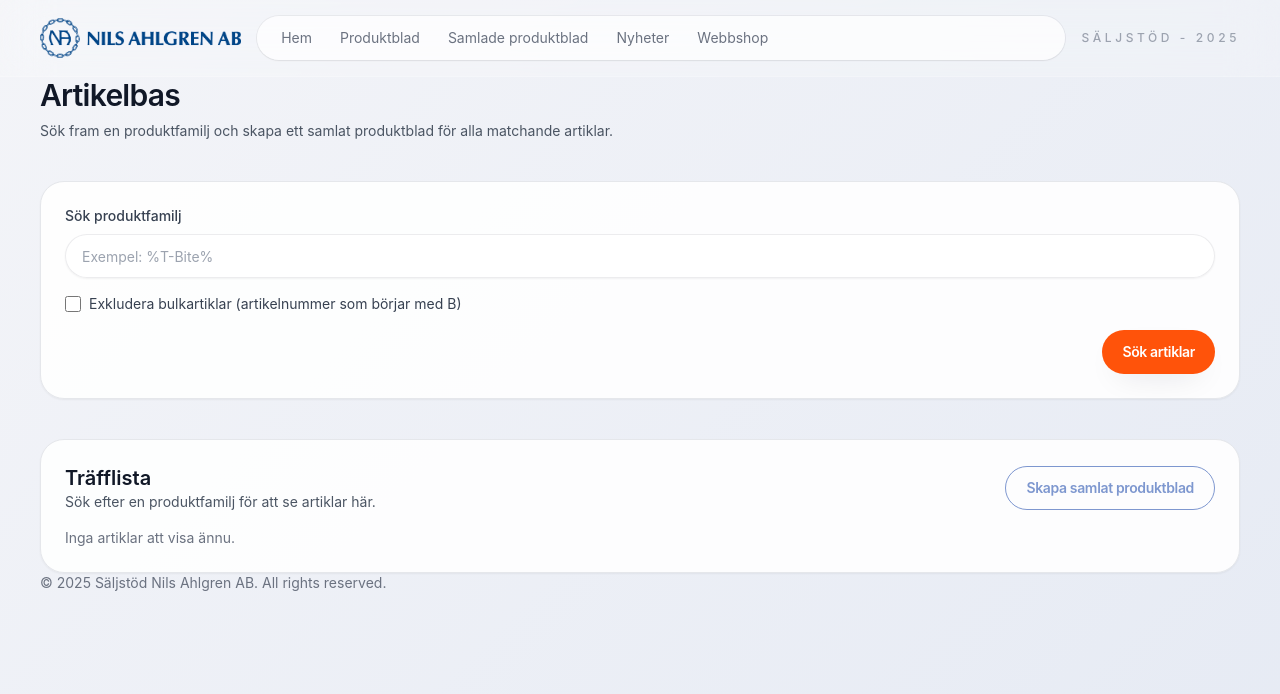
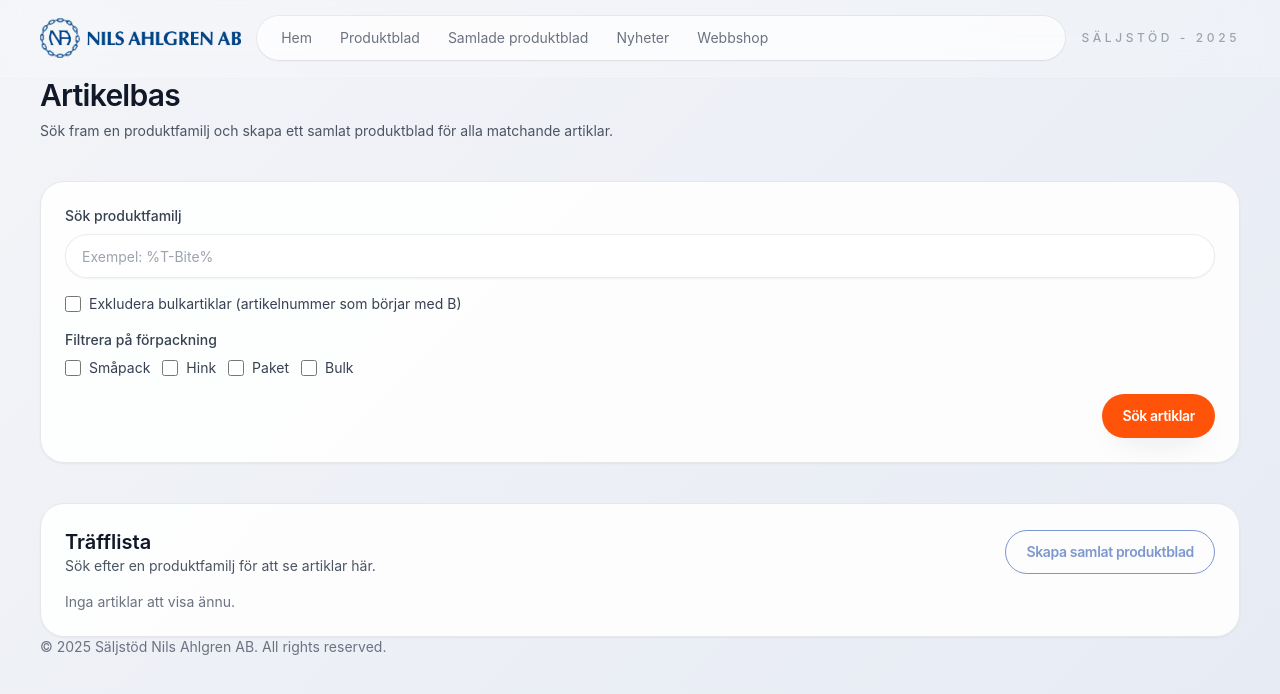
Before and after one commit to stockenb/saljstod-copy, a Next.js app: page /artikelbas in a window 1280 px wide. Shown: the top 694 px of the page. Built offline with nearby package versions, Linux system fonts and the light colour scheme.

Commit message:
Add packaging filters to Artikelbas search

```diff
--- a/app/api/artikelbas/family/route.ts
+++ b/app/api/artikelbas/family/route.ts
@@ -1,6 +1,14 @@
 import { NextRequest, NextResponse } from "next/server";
 
 import { findArticles } from "@/lib/artikelbas-feed";
+import {
+  PACKAGING_FILTER_VALUES,
+  type PackagingFilterValue,
+} from "@/lib/artikelbas-filters";
+
+function isPackagingFilterValue(value: string): value is PackagingFilterValue {
+  return (PACKAGING_FILTER_VALUES as readonly string[]).includes(value);
+}
 
 export async function GET(request: NextRequest) {
   const url = new URL(request.url);
@@ -8,6 +16,9 @@ export async function GET(request: NextRequest) {
   const excludeBulkParam = url.searchParams.get("excludeBulk");
   const excludeBulk =
     excludeBulkParam === "1" || excludeBulkParam?.toLowerCase() === "true";
+  const packagingFilters = url.searchParams
+    .getAll("packaging")
+    .filter(isPackagingFilterValue);
 
   if (!query || !query.trim()) {
     return NextResponse.json(
@@ -17,7 +28,7 @@ export async function GET(request: NextRequest) {
   }
 
   try {
-    const articles = await findArticles(query, { excludeBulk });
+    const articles = await findArticles(query, { excludeBulk, packagingFilters });
     return NextResponse.json({ articles });
   } catch (error) {
     console.error("Kunde inte läsa artikelbasen", error);
--- a/app/artikelbas/page.tsx
+++ b/app/artikelbas/page.tsx
@@ -5,6 +5,22 @@ import { useRouter } from "next/navigation";
 
 import { Button } from "@/components/ui/button";
 import { Input } from "@/components/ui/input";
+import {
+  type PackagingFilterValue,
+  PACKAGING_FILTER_VALUES,
+} from "@/lib/artikelbas-filters";
+
+const PACKAGING_FILTER_LABELS: Record<PackagingFilterValue, string> = {
+  "small-pack": "Småpack",
+  bucket: "Hink",
+  package: "Paket",
+  bulk: "Bulk",
+};
+
+const PACKAGING_FILTER_OPTIONS = PACKAGING_FILTER_VALUES.map((value) => ({
+  value,
+  label: PACKAGING_FILTER_LABELS[value],
+}));
 
 type FamilyArticle = {
   articleNumber: string;
@@ -17,6 +33,7 @@ type FetchStatus = "idle" | "loading" | "success" | "error";
 export default function ArtikelbasPage() {
   const [query, setQuery] = useState("");
   const [excludeBulk, setExcludeBulk] = useState(false);
+  const [packagingFilters, setPackagingFilters] = useState<PackagingFilterValue[]>([]);
   const [articles, setArticles] = useState<FamilyArticle[]>([]);
   const [status, setStatus] = useState<FetchStatus>("idle");
   const [message, setMessage] = useState("");
@@ -56,6 +73,11 @@ export default function ArtikelbasPage() {
       if (excludeBulk) {
         params.set("excludeBulk", "1");
       }
+      PACKAGING_FILTER_VALUES.forEach((filter) => {
+        if (packagingFilters.includes(filter)) {
+          params.append("packaging", filter);
+        }
+      });
 
       const response = await fetch(`/api/artikelbas/family?${params.toString()}`, {
         method: "GET",
@@ -131,6 +153,7 @@ export default function ArtikelbasPage() {
             />
           </div>
 
+          <div className="space-y-4">
             <div className="flex items-center gap-2">
               <input
                 id="artikelbas-exclude-bulk"
@@ -145,6 +168,49 @@ export default function ArtikelbasPage() {
               >
                 Exkludera bulkartiklar (artikelnummer som börjar med B)
               </label>
+            </div>
+
+            <fieldset className="space-y-2">
+              <legend className="text-sm font-medium text-neutral-700">
+                Filtrera på förpackning
+              </legend>
+              <div className="flex flex-wrap gap-3">
+                {PACKAGING_FILTER_OPTIONS.map((option) => {
+                  const inputId = `artikelbas-packaging-${option.value}`;
+                  const isChecked = packagingFilters.includes(option.value);
+
+                  return (
+                    <label
+                      key={option.value}
+                      htmlFor={inputId}
+                      className="flex items-center gap-2 text-sm text-neutral-700"
+                    >
+                      <input
+                        id={inputId}
+                        type="checkbox"
+                        className="h-4 w-4 rounded border border-neutral-300 text-neutral-900 focus-visible:outline focus-visible:outline-2 focus-visible:outline-offset-2 focus-visible:outline-neutral-900"
+                        checked={isChecked}
+                        onChange={(event) => {
+                          const { checked } = event.target;
+                          setPackagingFilters((current) => {
+                            if (checked) {
+                              if (current.includes(option.value)) {
+                                return current;
+                              }
+
+                              return [...current, option.value];
+                            }
+
+                            return current.filter((value) => value !== option.value);
+                          });
+                        }}
+                      />
+                      {option.label}
+                    </label>
+                  );
+                })}
+              </div>
+            </fieldset>
           </div>
 
           <div className="flex flex-col gap-2 sm:flex-row sm:items-center sm:justify-end">
--- a/lib/artikelbas-feed.ts
+++ b/lib/artikelbas-feed.ts
@@ -1,6 +1,8 @@
 import path from "path";
 import { readFile } from "fs/promises";
 import { XMLParser } from "fast-xml-parser";
+
+import type { PackagingFilterValue } from "./artikelbas-filters";
 
 export type ArtikelbasArticle = {
   articleNumber: string;
@@ -10,6 +12,7 @@ export type ArtikelbasArticle = {
 
 type CachedArticle = ArtikelbasArticle & {
   searchTitle: string;
+  primaryPackaging: string | null;
 };
 
 const FEED_PATH = path.join(process.cwd(), "app", "artikelbas", "feed.xml");
@@ -41,7 +44,61 @@ function normalizeSearchText(value: string): string {
     .toLocaleLowerCase("sv-SE");
 }
 
-type RawItem = Record<string, unknown>;
+function normalizePackaging(value: string | null | undefined): string | null {
+  if (!value) {
+    return null;
+  }
+
+  return value.normalize("NFKC").toLocaleLowerCase("sv-SE");
+}
+
+function getSpecifications(item: RawItem): string[] {
+  const rawSpecifications = item?.specifications;
+
+  if (!rawSpecifications) {
+    return [];
+  }
+
+  if (Array.isArray(rawSpecifications)) {
+    return rawSpecifications.flatMap((specification) =>
+      normalizeArray((specification as RawSpecifications)?.specification).map((value) =>
+        String(value),
+      ),
+    );
+  }
+
+  return normalizeArray(rawSpecifications.specification).map((value) =>
+    String(value),
+  );
+}
+
+function extractPrimaryPackaging(specifications: string[]): string | null {
+  const packagingEntry = specifications.find((specification) =>
+    /^Primärförpackning:/i.test(specification),
+  );
+
+  if (!packagingEntry) {
+    return null;
+  }
+
+  const [, value] = packagingEntry.split(/:\s*/, 2);
+  return value ? value.trim() : null;
+}
+
+const PACKAGING_FILTER_TARGETS: Record<
+  Exclude<PackagingFilterValue, "bulk">,
+  string
+> = {
+  "small-pack": normalizePackaging("SB förpackning") ?? "sb förpackning",
+  bucket: normalizePackaging("Hink") ?? "hink",
+  package: normalizePackaging("Paket") ?? "paket",
+};
+
+type RawSpecifications = { specification?: unknown | unknown[] };
+
+type RawItem = Record<string, unknown> & {
+  specifications?: RawSpecifications | RawSpecifications[];
+};
 
 type ParsedFeed = {
   rss?: {
@@ -72,6 +129,8 @@ async function loadArticles(): Promise<CachedArticle[]> {
           const articleNumber = item?.id;
           const title = item?.title;
           const link = item?.link;
+          const specifications = getSpecifications(item);
+          const primaryPackaging = extractPrimaryPackaging(specifications);
 
           if (
             articleNumber === undefined ||
@@ -88,6 +147,7 @@ async function loadArticles(): Promise<CachedArticle[]> {
             title: normalizedTitle,
             link: String(link),
             searchTitle: normalizeSearchText(normalizedTitle),
+            primaryPackaging,
           } satisfies CachedArticle;
         })
         .filter((article): article is CachedArticle => article !== null);
@@ -104,6 +164,7 @@ async function loadArticles(): Promise<CachedArticle[]> {
 
 type ArticleSearchOptions = {
   excludeBulk?: boolean;
+  packagingFilters?: PackagingFilterValue[];
 };
 
 function escapeRegExp(value: string): string {
@@ -147,6 +208,25 @@ if (!hasWildcard) {
   return (value: string) => matcher.test(value);
 }
 
+function matchesPackagingFilter(
+  article: CachedArticle,
+  filter: PackagingFilterValue,
+): boolean {
+  const normalizedPackaging = normalizePackaging(article.primaryPackaging);
+
+  if (filter === "bulk") {
+    return article.articleNumber.startsWith("B");
+  }
+
+  const expected = PACKAGING_FILTER_TARGETS[filter];
+
+  if (!expected || !normalizedPackaging) {
+    return false;
+  }
+
+  return normalizedPackaging === expected;
+}
+
 export async function findArticles(
   query: string,
   options: ArticleSearchOptions = {},
@@ -158,14 +238,24 @@ export async function findArticles(
   }
 
   const articles = await loadArticles();
+  const packagingFilters = options.packagingFilters
+    ? Array.from(new Set(options.packagingFilters))
+    : [];
 
   return articles
-    .filter((article) => !options.excludeBulk || !article.articleNumber.startsWith("B"))
+    .filter(
+      (article) => !options.excludeBulk || !article.articleNumber.startsWith("B"),
+    )
+    .filter(
+      (article) =>
+        packagingFilters.length === 0 ||
+        packagingFilters.some((filter) => matchesPackagingFilter(article, filter)),
+    )
     .filter((article) => matcher(article.searchTitle))
-    .map(({ searchTitle, ...visible }) => visible);
+    .map(({ searchTitle, primaryPackaging, ...visible }) => visible);
 }
 
 export async function getAllArticles(): Promise<ArtikelbasArticle[]> {
   const articles = await loadArticles();
-  return articles.map(({ searchTitle, ...visible }) => visible);
+  return articles.map(({ searchTitle, primaryPackaging, ...visible }) => visible);
 }
--- /dev/null
+++ b/lib/artikelbas-filters.ts
@@ -0,0 +1,9 @@
+export const PACKAGING_FILTER_VALUES = [
+  "small-pack",
+  "bucket",
+  "package",
+  "bulk",
+] as const;
+
+export type PackagingFilterValue =
+  (typeof PACKAGING_FILTER_VALUES)[number];
```
Lines whose indentation alone changed are shown as unchanged.
